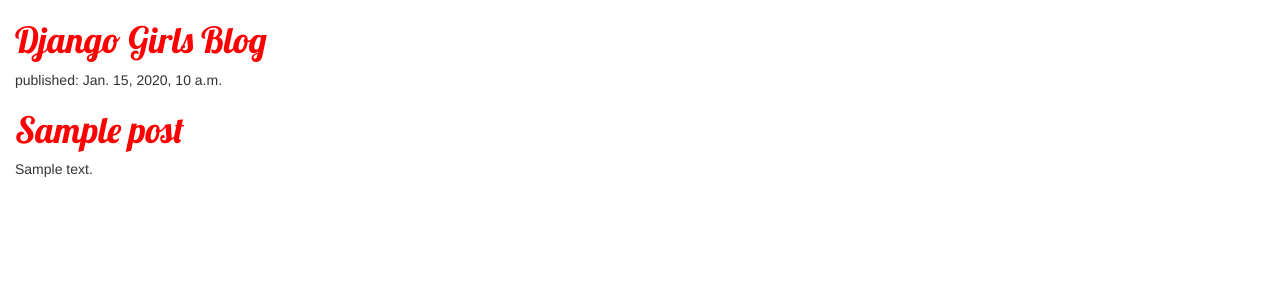
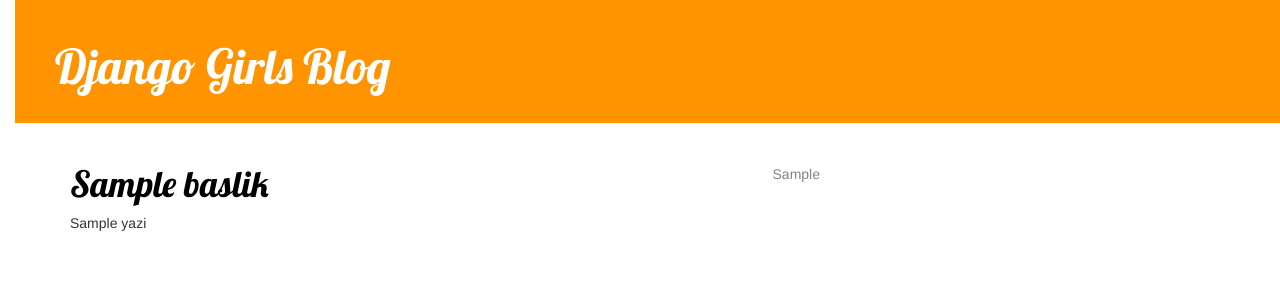
Before and after one commit to busebuz/first_django, a Django app: template blog/templates/blog/post_list.html in a window 1280 px wide. Shown: the top 302 px of the page. Run offline with Django 3.2, Linux system fonts and the light colour scheme; the template is opened without the code that fills it: most values are stand-ins (such as "Sample title", 1, 10 or a date in 2020); some libraries are stand-ins or nearby versions.

Commit message:
son degisiklikler

```diff
--- a/blog/static/css/blog.css
+++ b/blog/static/css/blog.css
@@ -7,3 +7,42 @@ h1 a {
 body {
 padding-left: 15px;
 }
+
+.page-header {
+background-color: #ff9400;
+margin-top: 0;
+padding: 20px 20px 20px 40px;
+}
+.page-header h1, .page-header h1 a, .page-header h1 a:visited, .page-header h1 a:active {
+color: #ffffff;
+font-size: 36pt;
+text-decoration: none;
+}
+.content {
+margin-left: 40px;
+}
+h1, h2, h3, h4 {
+font-family: 'Lobster', cursive;
+}
+.date {
+float: right;
+color: #828282;
+}
+.save {
+float: right;
+}
+.post-form textarea, .post-form input {
+width: 100%;
+}
+.top-menu, .top-menu:hover, .top-menu:visited {
+color: #ffffff;
+float: right;
+font-size: 26pt;
+margin-right: 20px;
+}
+.post {
+margin-bottom: 70px;
+}
+.post h1 a, .post h1 a:visited {
+color: #000000;
+}
--- a/blog/templates/blog/post_list.html
+++ b/blog/templates/blog/post_list.html
@@ -11,17 +11,25 @@
 
 	</head>
 	<body>
-		<div>
+		<div class = "page-header">
 			<h1><a href="">Django Girls Blog</a></h1>
 		</div>
 
-		{% for post in posts %}
-		<div>
-			<p>published: {{ post.published_date }}</p>
-			<h1><a href="">{{ post.title }}</a></h1>
-			<p>{{ post.text|linebreaks }}</p>
-		</div>
-		{% endfor %}
+		<div class="content container">
+<div class="row">
+<div class="col-md-8">
+{% for post in posts %}
+<div class="post">
+<div class="date">
+{{ post.yayinlanma_tarihi }}
+</div>
+<h1><a href="">{{ post.baslik }}</a></h1>
+<p>{{ post.yazi|linebreaks }}</p>
+</div>
+{% endfor %}
+</div>
+</div>
+</div>
 
 	</body>
 </html>
```
